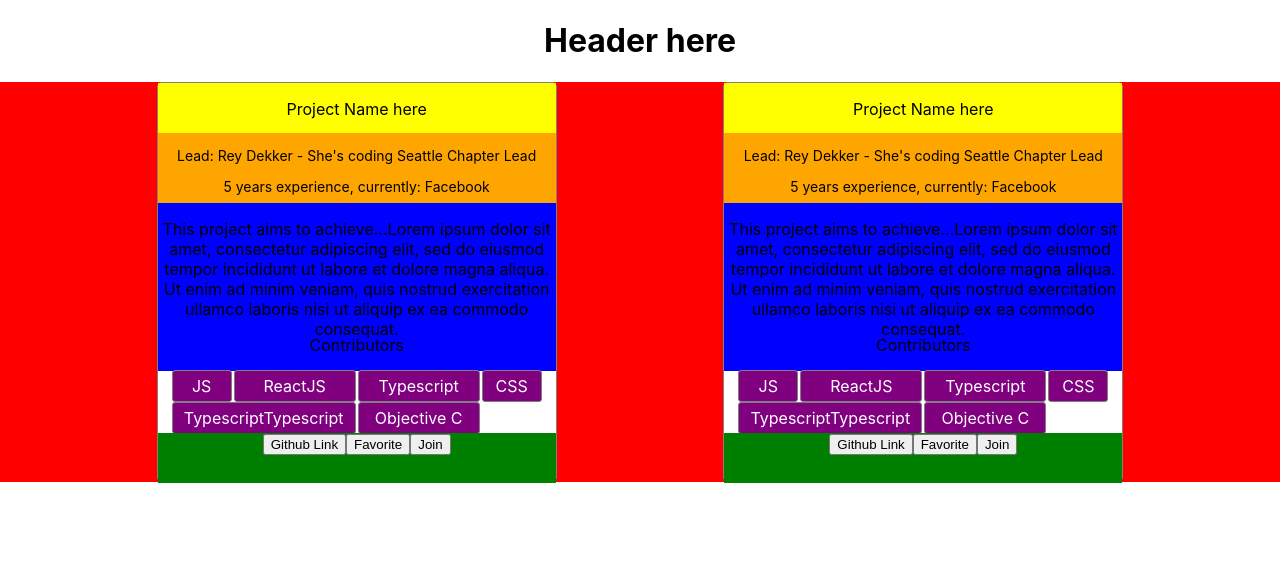
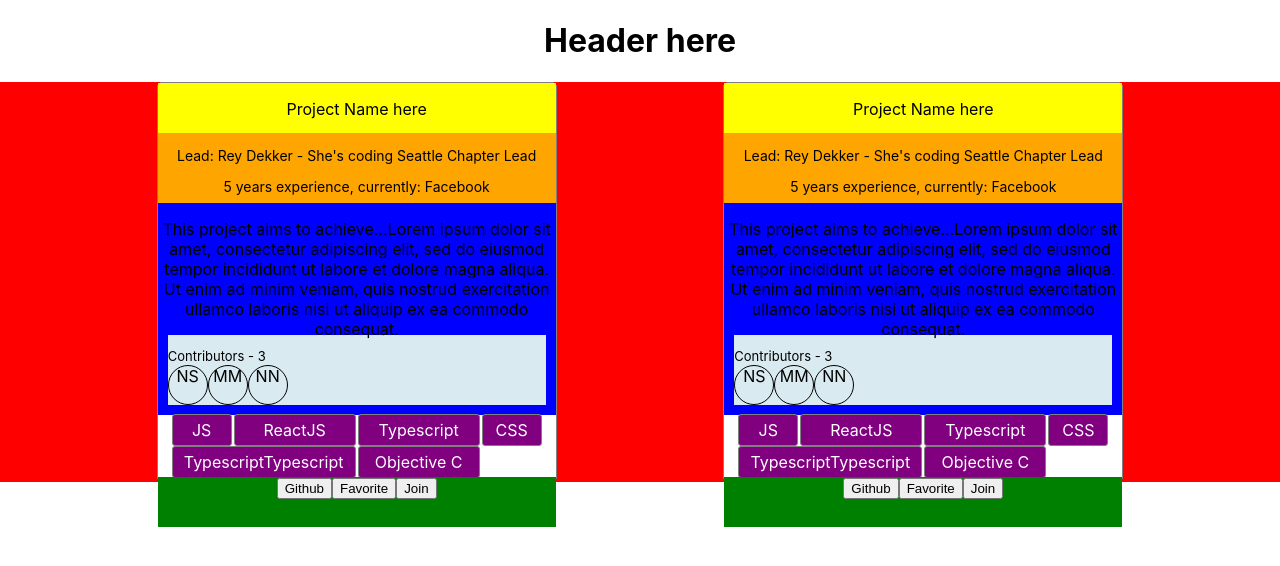
Before and after one commit to coding-allies/projects-platform-frontend, a React (Create React App) app: page / in a window 1280 px wide. Shown: the top 566 px of the page. Built offline with nearby package versions, Linux system fonts and the light colour scheme.

Commit message:
Contributors section layout

```diff
--- a/src/components/projectCard.js
+++ b/src/components/projectCard.js
@@ -53,12 +53,15 @@ const ProjectCard = () => {
           ullamco laboris nisi ut aliquip ex ea commodo consequat.
         </p>
         <div className="card-contributors">
-          <p>Contributors</p>
+          <p className="card-contributor-label">Contributors - 3</p>
+          <div className="card-contributor-icon">NS</div>
+          <div className="card-contributor-icon">MM</div>
+          <div className="card-contributor-icon">NN</div>
         </div>
         <div className="card-tags">{getTags()}</div>
       </div>
       <div className="card-buttons">
-        <button>Github Link</button>
+        <button>Github</button>
         <button>Favorite</button>
         <button>Join</button>
       </div>
--- a/src/style/components/projectCard.css
+++ b/src/style/components/projectCard.css
@@ -59,3 +59,22 @@
   color: white;
   white-space: pre-wrap;
 }
+
+.card-contributors {
+  background: #d9eaf0;
+  display: grid;
+  grid-template-columns: repeat(auto-fit, 40px);
+  grid-auto-rows: 30px 40px;
+  margin: 10px;
+}
+
+.card-contributor-label {
+  grid-column: span 12;
+  justify-self: left;
+  font-size: 13px;
+}
+.card-contributor-icon {
+  background: #d9eaf0;
+  border: 1px solid black;
+  border-radius: 20px;
+}
```
